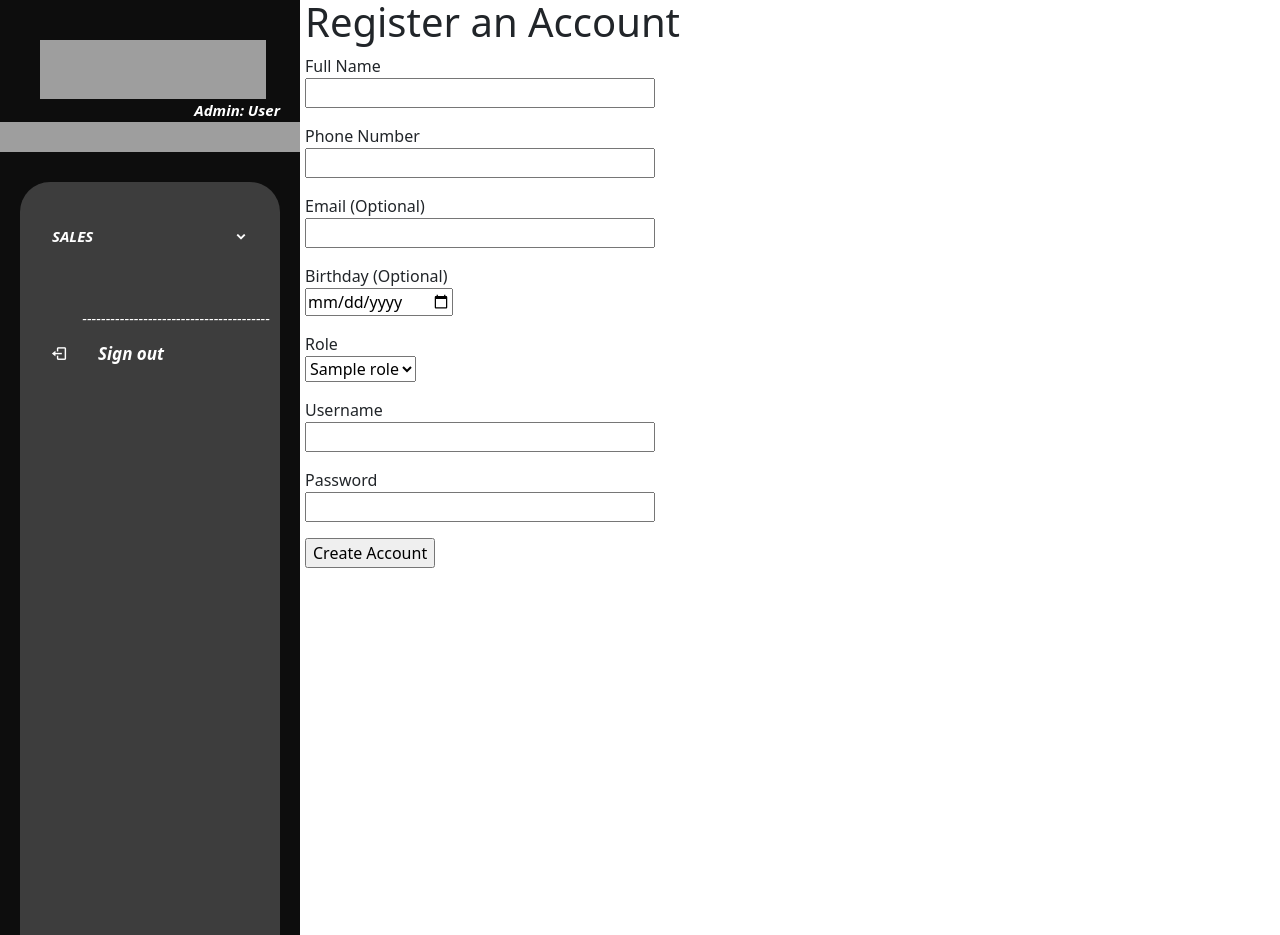
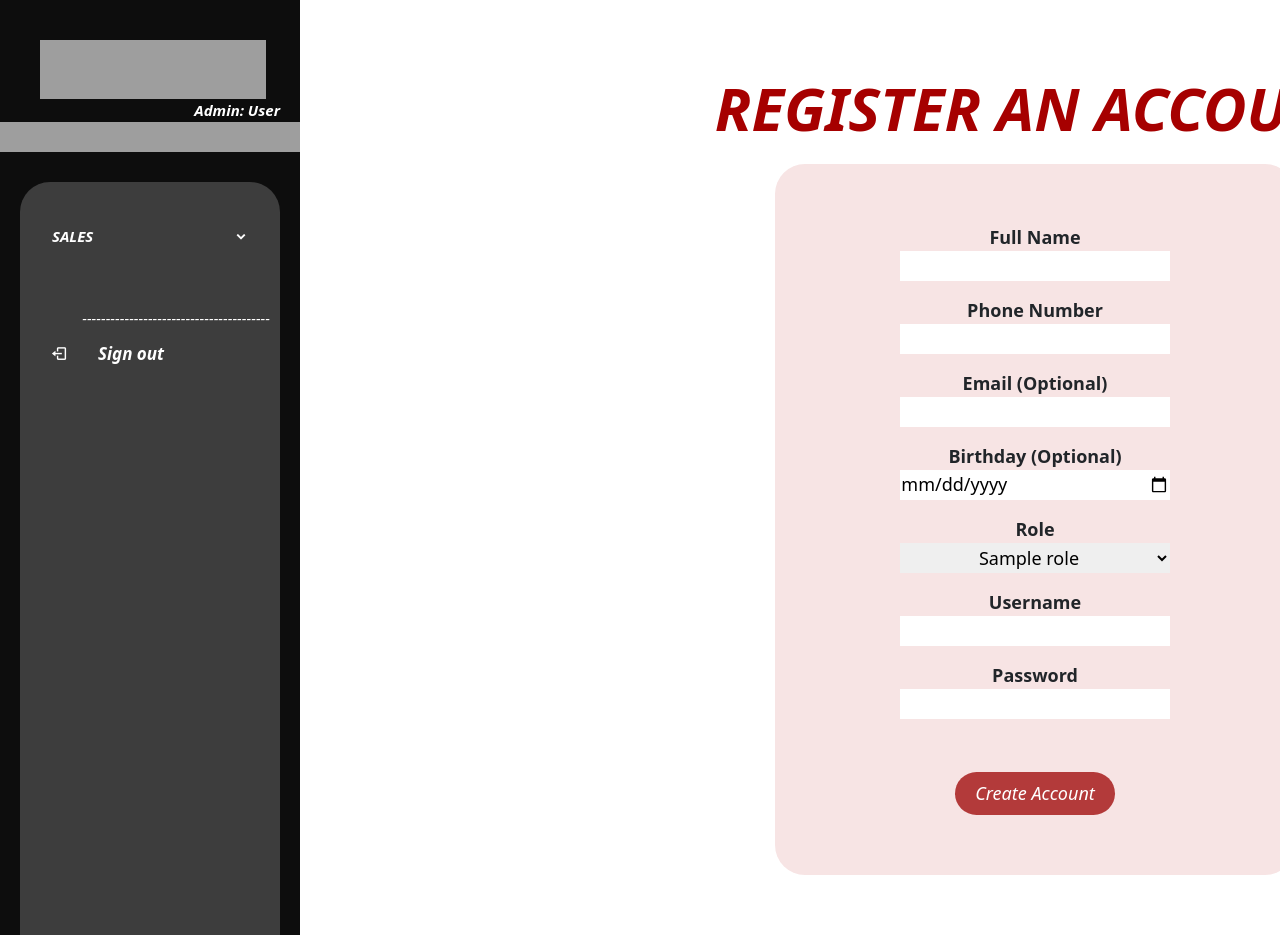
Before and after one commit to FaisalTamanoJr/MS-InventorySystem, a Flask app: template app/templates/create_an_account.html in a window 1280 px wide. Run offline with Flask 3, Linux system fonts and the light colour scheme; a user stored in the database is signed in; tables that the repository leaves empty hold one stand-in row (values such as "Sample post"); the template is opened without the code that fills it: values that come from a table or form of the project are taken from there, most other values are stand-ins (such as "Sample title", 1, 10 or a date in 2020); grey boxes are pictures that could not be loaded.

Commit message:
Visual Design: finished create_an_account.html

```diff
--- a/app/templates/create_an_account.html
+++ b/app/templates/create_an_account.html
@@ -1,58 +1,110 @@
 {% extends "base.html" %}
 
 {% block content %}
-<h1>Register an Account</h1>
+<style>
+    .create{
+        margin-top: 50px;
+        text-align: center;
+    }
+    .create .heading1{
+        padding-left: 80px;
+        font-weight: bold;
+        font-style: italic;
+        padding-top: 40px;
+        font-size: 60px;
+        color: #A60000;
+        margin-bottom: 20px;
+    }
+    .create .components{
+        margin-left: 470px;
+        width: 520px;
+        text-align: center;
+        background: #F7E4E4;
+        padding: 60px;
+        border-radius: 30px;
+    }
+    .labels{
+        font-weight: bold;
+        font-size: 18px;
+    }
+    .textboxes{
+        height: 30px;
+        width: 269.333px;
+        border: none;
+        font-size: 18px;
+    }
+    .button{
+       margin-top: 23px;
+       background-color: #B33A3A;
+       border-radius: 100px;
+       font-style: italic;
+       color: white;
+       padding: 8px 20px;
+       border: none;
+       font-size: 18px;
+    }
+    .button:hover{
+        background-color: grey;
+    }
+</style>
+<div class="create">
+    <h1 class="heading1">REGISTER AN ACCOUNT</h1>
+    <div class="components">
         <form action="" method="post" novalidate>
         {{ form.hidden_tag() }}
         <p>
-        {{ form.fullname.label }}<br>
-        {{ form.fullname(size=32) }}<br>
+            {{ form.fullname.label(class='labels') }}<br>
+            {{ form.fullname(size=32, class='textboxes') }}<br>
             {% for error in form.fullname.errors %}
             <span style="color: red;">[{{ error }}]</span>
             {% endfor %}
         </p>
         <p>
-        {{ form.phone.label }}<br>
-        {{ form.phone(size=32) }}<br>
+            {{ form.phone.label(class='labels') }}<br>
+            {{ form.phone(size=32, class='textboxes') }}<br>
             {% for error in form.phone.errors %}
             <span style="color: red;">[{{ error }}]</span>
             {% endfor %}
         </p>
         <p>
-        {{ form.email.label }}<br>
-        {{ form.email(size=32) }}<br>
+            {{ form.email.label(class='labels') }}<br>
+            {{ form.email(size=32, class='textboxes') }}<br>
             {% for error in form.email.errors %}
             <span style="color: red;">[{{ error }}]</span>
             {% endfor %}
         </p>
         <p>
-        {{ form.birthday.label }}<br>
-        {{ form.birthday(class='datepicker') }}<br>
+            {{ form.birthday.label(class='labels') }}<br>
+            {{ form.birthday(class='datepicker', class='textboxes') }}<br>
             {% for error in form.birthday.errors %}
             <span style="color: red;">[{{ error }}]</span>
             {% endfor %}
         </p>
         <p>
-        {{ form.role.label }}<br>
-        {{ form.role }}<br>
+            {{ form.role.label(class='labels') }}<br>
+            {{ form.role(class='textboxes', style='text-align: center;') }}<br>
             {% for error in form.role.errors %}
             <span style="color: red;">[{{ error }}]</span>
             {% endfor %}
         </p>
         <p>
-        {{ form.username.label }}<br>
-        {{ form.username(size=32) }}<br>
+            {{ form.username.label(class='labels') }}<br>
+            {{ form.username(size=32, class='textboxes') }}<br>
             {% for error in form.username.errors %}
             <span style="color: red;">[{{ error }}]</span>
             {% endfor %}
         </p>
         <p>
-        {{ form.password.label }}<br>
-        {{ form.password(size=32) }}<br>
+            {{ form.password.label(class='labels') }}<br>
+            {{ form.password(size=32, class='textboxes') }}<br>
             {% for error in form.password.errors %}
             <span style="color: red;">[{{ error }}]</span>
             {% endfor %}
         </p>
-    <p>{{ form.submit() }}</p>
+        <p style="margin-top: 30px; margin-bottom: 0px;">{{ form.submit(class='button') }}</p>
     </form>
+    </div>
+
+</div>
+
 {% endblock %}
```
Lines whose indentation alone changed are shown as unchanged.
